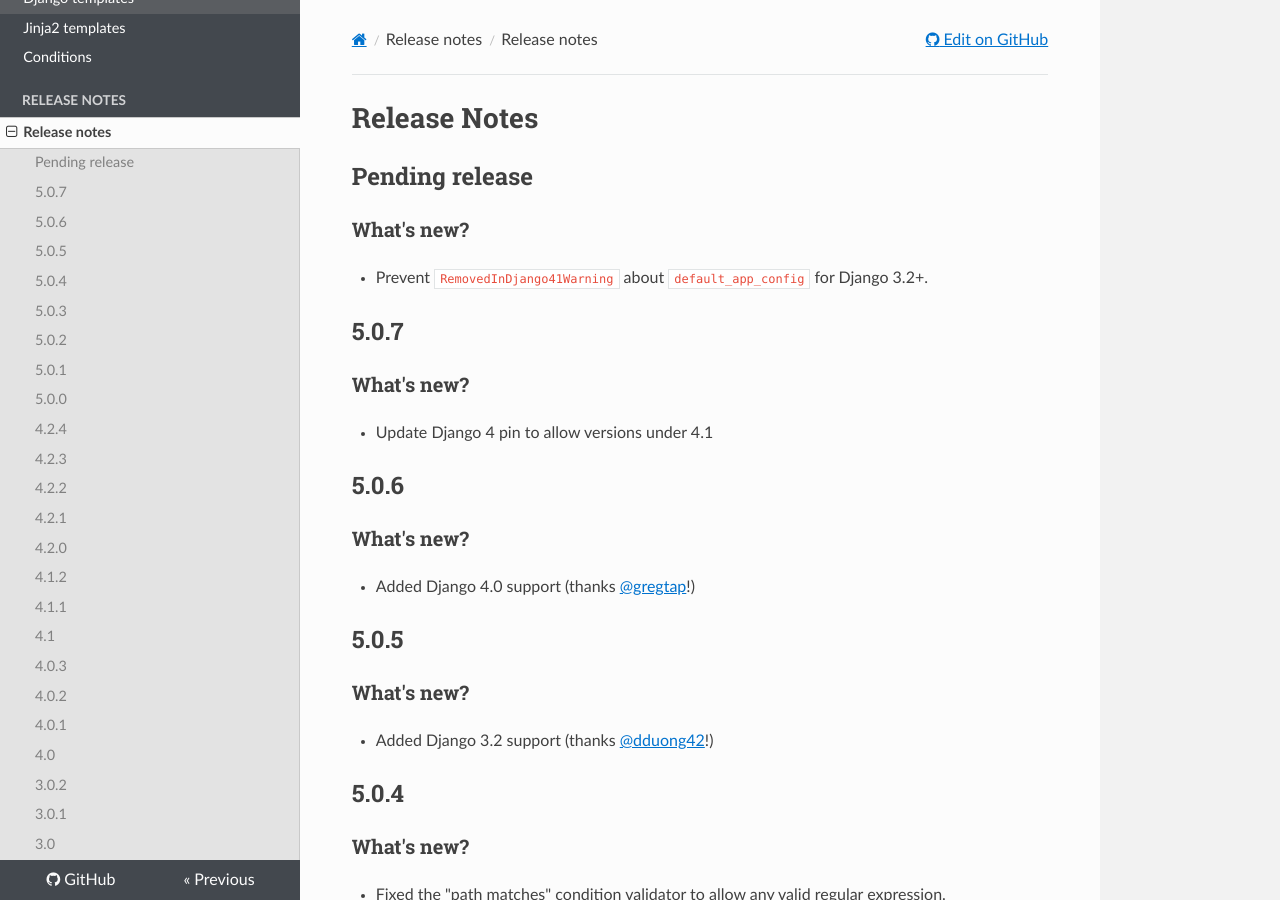
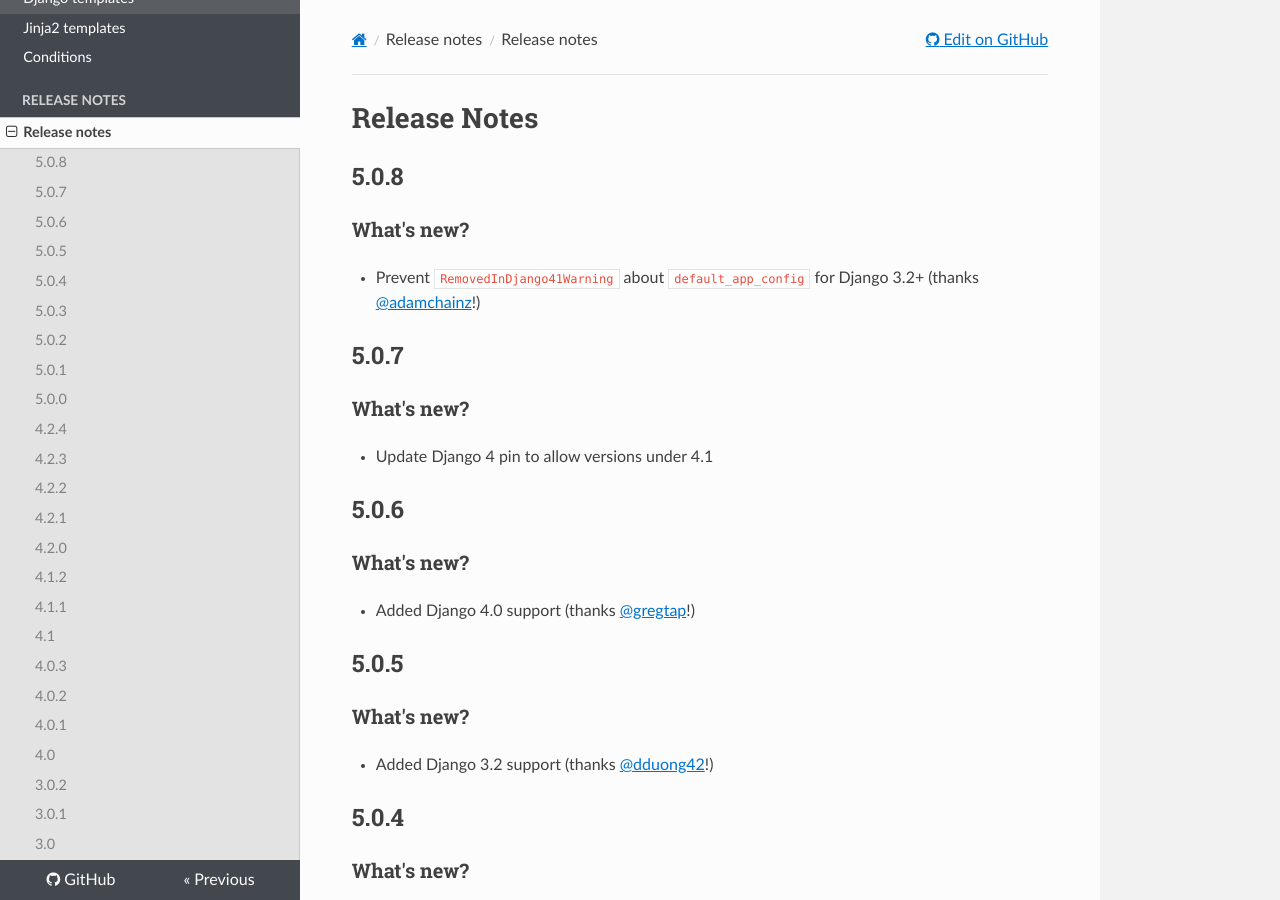
Before and after one commit to cfpb/django-flags, an MkDocs documentation site: the page built from docs/releasenotes.md, in a window 1280 px wide and 900 px high. Built offline with MkDocs 1.6.1, drawn with Linux system fonts in a browser that asks for light colours; nearby versions of some CDN libraries; old or Windows-style settings are respelled for this version of MkDocs.

Commit message:
Prepare for 5.0.8 release

```diff
--- a/docs/releasenotes.md
+++ b/docs/releasenotes.md
@@ -1,10 +1,10 @@
 # Release Notes
 
-## Pending release
+## 5.0.8
 
 ### What's new?
 
-- Prevent `RemovedInDjango41Warning` about `default_app_config` for Django 3.2+.
+- Prevent `RemovedInDjango41Warning` about `default_app_config` for Django 3.2+ (thanks [@adamchainz](https://github.com/adamchainz)!)
 
 ## 5.0.7
 
--- a/setup.py
+++ b/setup.py
@@ -24,7 +24,7 @@ setup(
     long_description=open("README.md", "r", encoding="utf-8").read(),
     long_description_content_type="text/markdown",
     license="CC0",
-    version="5.0.7",
+    version="5.0.8",
     include_package_data=True,
     packages=find_packages(),
     python_requires=">=3.6",
```
